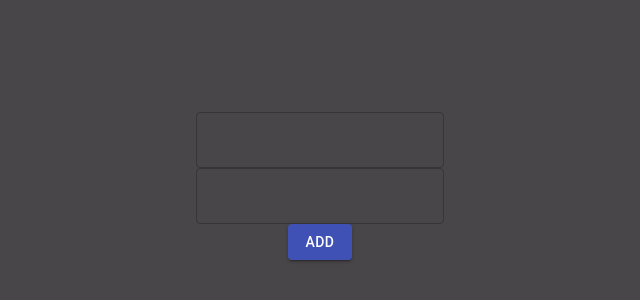
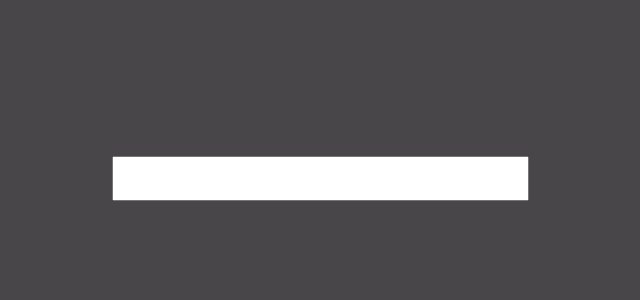
Before and after one commit to arianaomi/React-proyect, a React (Create React App) app: page / in a window 1280 px wide. Shown: the part 222-522 px from the top of the page, without its empty margins (320-960 px from the left). Built offline with nearby package versions, Linux system fonts and the light colour scheme.

Commit message:
:zap: convertidor
convertidor

```diff
--- a/src/App.js
+++ b/src/App.js
@@ -2,12 +2,14 @@ import React from 'react'
 import './App.css'
 
 // Screens
-import BlogNotes from './screens/NotesBlog'
+//import BlogNotes from './screens/NotesBlog'
+import CurrencyConverter from './screens/CurrencyConverter'
 
 function App() {
   return (
     <div className='App'>
-      <BlogNotes />
+      {/*<BlogNotes />*/}
+      <CurrencyConverter />
     </div>
   )
 }
--- /dev/null
+++ b/src/screens/CurrencyConverter/index.js
@@ -0,0 +1,23 @@
+import React, { Component } from 'react'
+
+class CurrencyConverter extends Component {
+  constructor(props) {
+    super(props)
+    this.state = {
+      quantityMXN: 0,
+      quiantityDLS: 0,
+    }
+  }
+  render() {
+    const { quantityMXN, quiantityDLS } = this.state
+    return (
+      <div>
+        <form>
+          <input type='number' name='' value='' onChange=''></input>
+        </form>
+      </div>
+    )
+  }
+}
+
+export default CurrencyConverter
```
Also changed, not shown: src/screens/CurrencyConverter/CurrencyConverter.css (added).
